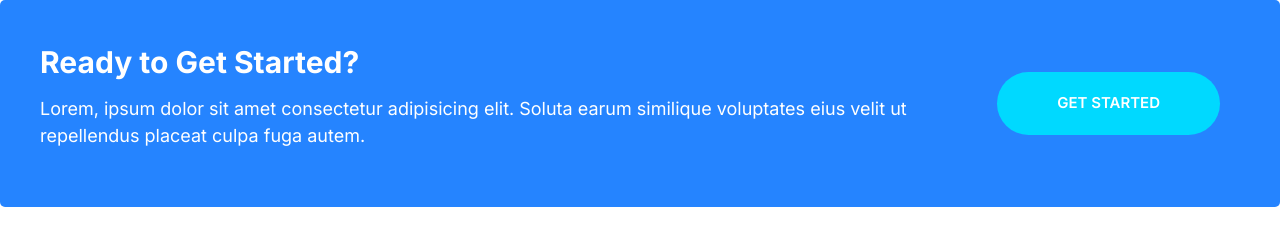
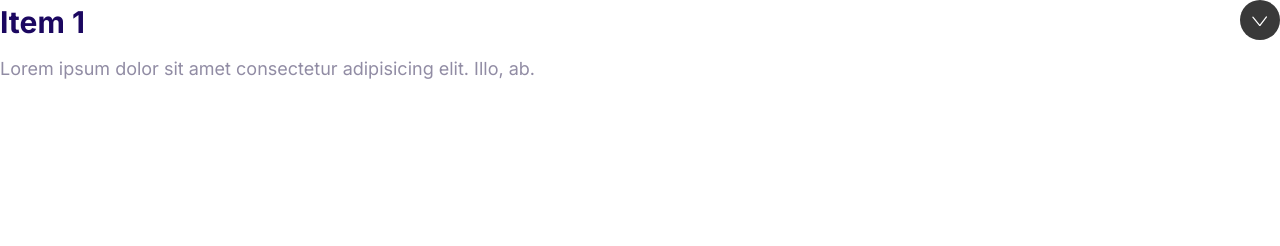
Before and after one commit to SarthakH19/moshify-hosting, a plain HTML site: page index.html in a window 1280 px wide. Drawn offline with Linux system fonts and the light colour scheme.

Commit message:
Build the collapsible Component.

```diff
--- a/css/styles.css
+++ b/css/styles.css
@@ -549,3 +549,36 @@ a {
     margin: 0 2rem;
   }
 }
+
+/* Collapsibles */
+
+.collapsible__header {
+  display: flex;
+  justify-content: space-between;
+}
+
+.collapsible__heading {
+  margin-top: 0;
+  font-size: 3rem;
+}
+
+.collapsible__chevron {
+  transform: rotate(-90deg);
+  transition: transform 0.3s;
+}
+
+.collapsible__content {
+  max-height: 0;
+  overflow: hidden;
+  opacity: 0;
+  transition: all 0.3s;
+}
+
+.collapsible--expanded .collapsible__chevron {
+  transform: rotate(0);
+}
+
+.collapsible--expanded .collapsible__content {
+  max-height: 100vh;
+  opacity: 1;
+}
--- a/index.html
+++ b/index.html
@@ -14,18 +14,17 @@
     <link rel="stylesheet" href="css/styles.css" />
   </head>
   <body>
-    <div class="callout callout--primary">
-      <div class="grid grid--1x2">
-        <div class="callout__content">
-          <h2 class="callout__heading">Ready to Get Started?</h2>
-          <p>
-            Lorem, ipsum dolor sit amet consectetur adipisicing elit. Soluta
-            earum similique voluptates eius velit ut repellendus placeat culpa
-            fuga autem.
-          </p>
-        </div>
-        <a href="#" class="btn btn--secondary btn--stretched">Get Started</a>
+    <div class="collapsible collapsible--expanded">
+      <header class="collapsible__header">
+        <h2 class="collapsible__heading">Item 1</h2>
+        <svg class="icon icon--white collapsible__chevron">
+          <use xlink:href="images/sprite.svg#chevron"></use>
+        </svg>
+      </header>
+      <div class="collapsible__content">
+        Lorem ipsum dolor sit amet consectetur adipisicing elit. Illo, ab.
       </div>
     </div>
+    <script src="js/main.js"></script>
   </body>
 </html>
--- /dev/null
+++ b/js/main.js
@@ -0,0 +1,6 @@
+const collapsibles = document.querySelectorAll(".collapsible");
+collapsibles.forEach((item) =>
+  item.addEventListener("click", function () {
+    this.classList.toggle("collapsible--expanded");
+  })
+);
```
Also changed, not shown: components/collapsible.html (added, +11 -0 lines).
